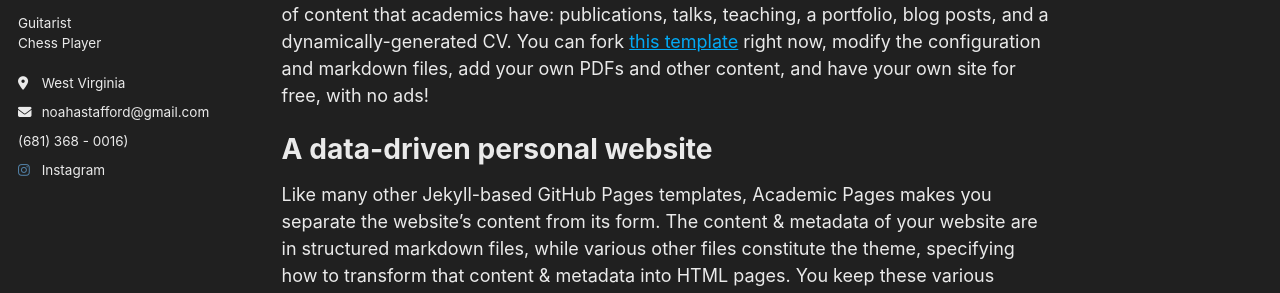
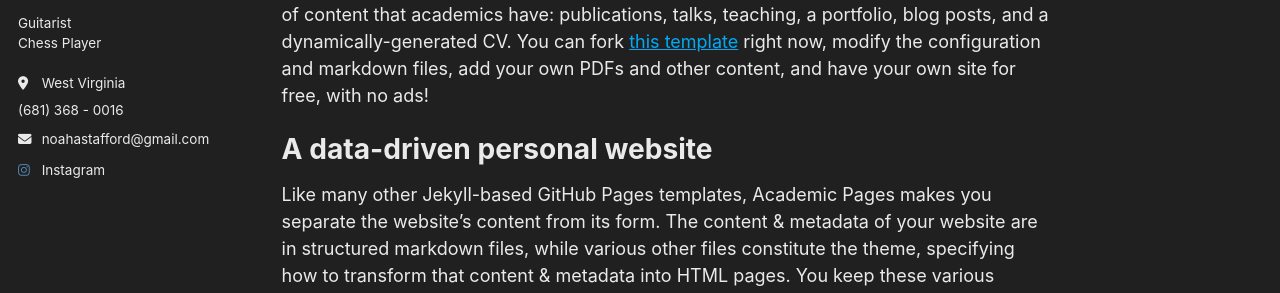
Before and after one commit to noahastafford/noahastafford.github.io, a Jekyll site: the page built from _pages/about.md, in a window 1280 px wide. Shown: the part 310-603 px from the top of the page. Built offline with Jekyll 4.4.1, drawn with Linux system fonts in a browser that asks for light colours; part of the change alters nothing that is shown.

Commit message:
number reset

```diff
--- a/_includes/author-profile.html
+++ b/_includes/author-profile.html
@@ -27,6 +27,7 @@
       {% if author.location %}
         <li class="author__desktop"><i class="fa-solid fa-location-dot icon-pad-right" aria-hidden="true"></i>{{ author.location }}</li>
       {% endif %}
+      <li></i>(681) 368 - 0016</li>
       {% if author.employer %}
         <li class="author__desktop"><i class="fas fa-fw fa-building-columns icon-pad-right" aria-hidden="true"></i>{{ author.employer }}</li>
       {% endif %}
@@ -84,7 +85,6 @@
       {% endif %}
 
       <!-- Font Awesome icons / Social media -->
-      <li></i>(681) 368 - 0016)</li>
       {% if author.bluesky %}
         <li><a href="https://bsky.app/profile/{{ author.bluesky }}"><i class="fab fa-fw fa-bluesky icon-pad-right" aria-hidden="true"></i>Bluesky</a></li>
       {% endif %}
```
